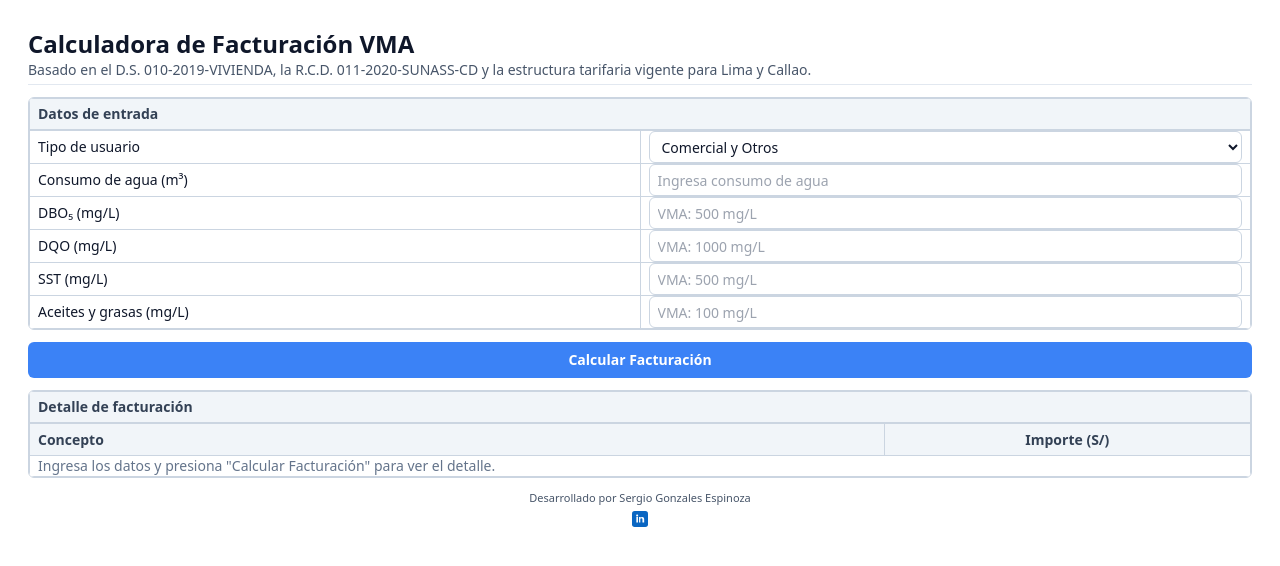
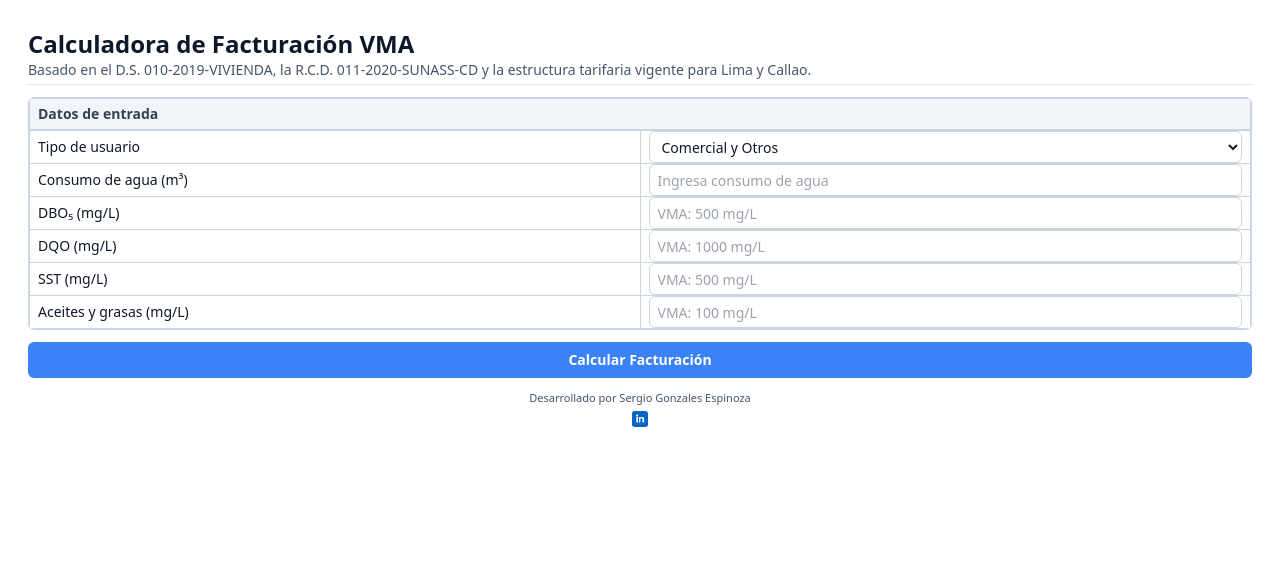
Before and after one commit to Valisage/VMA-CAL, a React (Vite) app: page / in a window 1280 px wide. Shown: the top 566 px of the page. Built offline with nearby package versions, Linux system fonts and the light colour scheme.

Commit message:
Update CalculoFacturacion.jsx

```diff
--- a/src/CalculoFacturacion.jsx
+++ b/src/CalculoFacturacion.jsx
@@ -161,17 +161,17 @@ const CalculoFacturacion = () => {
         </div>
 
         {/* ====== Detalle de facturación (dos columnas) ====== */}
-        <section className="border border-slate-300 rounded-md overflow-hidden mt-4 sm:mt-5"><div className={TH + " h-8 leading-none flex items-center text-[clamp(11px,2.6vw,14px)] sm:text-sm"}>Detalle de facturación</div>
+        {facturacion && (<section className="border border-slate-300 rounded-md overflow-hidden mt-4 sm:mt-5"><div className={TH + " h-8 leading-none flex items-center text-sm"}>Detalle de facturación</div>
           <div className="bg-white">
-            <table className="w-full table-fixed border-collapse text-[clamp(12px,2.8vw,14px)] sm:text-sm">
+            <table className="w-full table-fixed border-collapse text-sm">
               <colgroup>
                 <col style={{ width: "70%" }} />
                 <col style={{ width: "30%" }} />
               </colgroup>
               <thead>
                 <tr>
-                  <th className={TH + " h-8 text-left whitespace-nowrap text-[clamp(11px,2.6vw,14px)] sm:text-sm leading-none"}>Concepto</th>
-                  <th className={TH + " h-8 text-center whitespace-nowrap text-[clamp(11px,2.6vw,14px)] sm:text-sm leading-none"}>Importe (S/)</th>
+                  <th className={TH + " h-8 text-left whitespace-nowrap text-sm leading-none"}>Concepto</th>
+                  <th className={TH + " h-8 text-center whitespace-nowrap text-sm leading-none"}>Importe (S/)</th>
                 </tr>
               </thead>
               <tbody>
@@ -229,6 +229,7 @@ const CalculoFacturacion = () => {
             </table>
           </div>
         </section>
+        )}
 
         {/* ====== Pie ====== */}
         <footer className="text-center text-[11px] text-slate-600 flex flex-col items-center gap-1">
```
